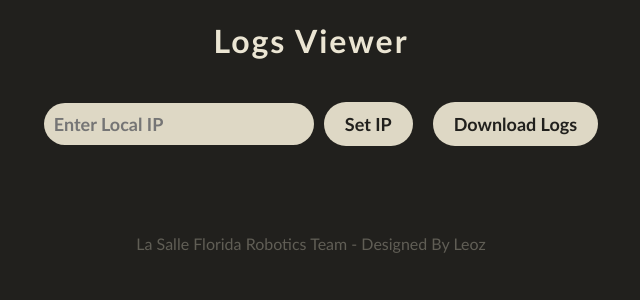
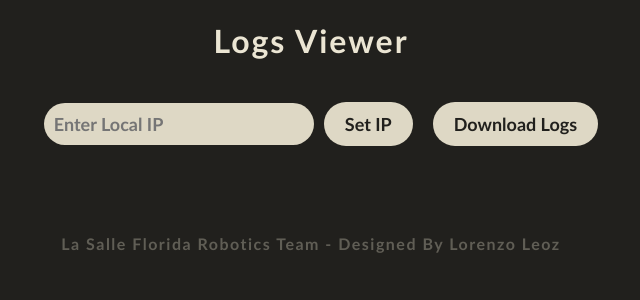
Before and after one commit to L0R3NZ0-L30Z/Logger, a React (Create React App) app: page / in a window 1280 px wide. Shown: the top 300 px of the page, without its empty margins (329-969 px from the left). Built offline with nearby package versions, Linux system fonts and the light colour scheme.

Commit message:
added Server Side Events!

```diff
--- a/src/App.css
+++ b/src/App.css
@@ -59,15 +59,16 @@ input {
   font-family: calibri;
   border-radius: 1.5rem;
   overflow-y: auto;
-  border: 1px solid #ccc;
+  border: 1px solid #ebe5d3;
   padding: 10px;
   margin: 20px auto;
   width: 80%;
-  background-color: #f9f9f9;
+  background-color: #ebe5d3;
   transition: all 0.3s ease;
   overflow-y: scroll;
   scrollbar-width: none;
 }
+
 .log-container::-webkit-scrollbar {
   display: none;
 }
@@ -78,7 +79,7 @@ input {
   font-family: calibri;
   color: #21201d;
   padding: 5px;
-  border-bottom: 1px solid #ddd;
+  border-bottom: 1px solid #ebe5d3;
   text-align: left;
   transition: all 0.3s ease;
 }
@@ -145,13 +146,22 @@ input {
 
 .footer {
 
-    width: 100%;
-    padding-top: 2rem;
-    bottom: 10%;
-    color: #ebe5d350;
-    text-align: center;
+  width: 100%;
+  padding-top: 2rem;
+  bottom: 10%;
+  color: #ebe5d350;
+  text-align: center;
+  font-weight: 600;
+  letter-spacing: 1.5px;
+}
 
+.custom-link {
+  color: #ebe5d350;
+  text-decoration: none;
+}
 
+.custom-link:hover {
+  color: #297fb9c0;
 }
 
 @media (max-width: 768px) {
@@ -176,11 +186,12 @@ input {
     margin-left: 10%;
   }
 
-  .set-ip-btn{
+  .set-ip-btn {
     box-sizing: border-box;
     margin-top: 20px;
     width: 100%;
   }
+
   .download-btn {
     box-sizing: border-box;
     width: 100%;
@@ -210,11 +221,12 @@ input {
     margin-left: 10%;
   }
 
-  .set-ip-btn{
+  .set-ip-btn {
     box-sizing: border-box;
     margin-top: 20px;
     width: 100%;
   }
+
   .download-btn {
     box-sizing: border-box;
     width: 100%;
--- a/src/App.js
+++ b/src/App.js
@@ -1,6 +1,5 @@
 import React, { useState, useEffect } from "react";
 import './App.css';
-
 
 function App() {
   const [logs, setLogs] = useState([]);
@@ -24,10 +23,12 @@ function App() {
 
   useEffect(() => {
     if (localIp) {
-      const newEventSource = new EventSource(`http://${localIp}/`);
+      const sseUrl = `http://${localIp}`;
+
+      const newEventSource = new EventSource(sseUrl);
 
       newEventSource.onopen = () => {
-        console.log("Connected to SSE");
+        console.log("Connected to SSE server");
       };
 
       newEventSource.onmessage = (event) => {
@@ -36,14 +37,17 @@ function App() {
       };
 
       newEventSource.onerror = (err) => {
-        console.log("SSE error:", err);
-        setError("Error connecting to SSE:");
+        console.error("SSE error:", err);
+        setError("Error connecting to SSE.");
+        newEventSource.close();
       };
 
       setEventSource(newEventSource);
 
       return () => {
+        if (newEventSource) {
           newEventSource.close();
+        }
       };
     }
   }, [localIp]);
@@ -75,6 +79,8 @@ function App() {
 
   const setIp = () => {
     setLocalIp(inputIp);
+    setError("");
+    setLogs([]);
     localStorage.setItem("localIp", inputIp);
   };
 
@@ -104,6 +110,7 @@ function App() {
           <button onClick={downloadLogs} className="download-btn">
             Download Logs
           </button>
+
       </div>
       {logs.length > 0 || error.length > 0 ? (
         <div className="log-container">
@@ -119,7 +126,7 @@ function App() {
         <div />
       )}
       <div className="footer">
-        <p>La Salle Florida Robotics Team - Designed By Leoz</p>
+        <p><a href="https://github.com/La-Salle-Florida/Logger-Leguizard" class="custom-link">La Salle Florida Robotics Team</a> - Designed By <a href="https://github.com/L0R3NZ0-L30Z" class="custom-link">Lorenzo Leoz</a></p>
       </div>
     </div>
   );
```
Also changed, not shown: public/logo192.png, public/logo512.png. Lines whose indentation alone changed are shown as unchanged.
